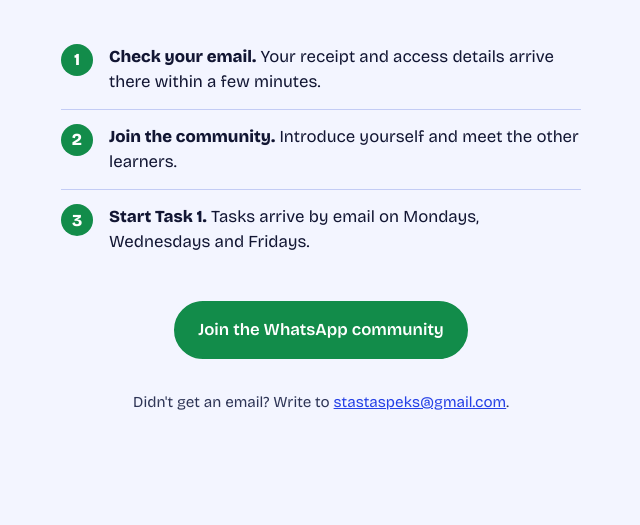
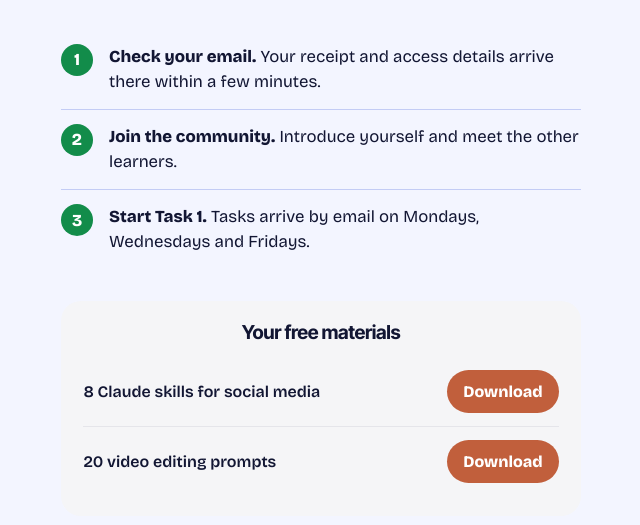
Before and after one commit to Matra888/stastaspeks-site, a plain HTML site: page blackfriday/thanks/index.html in a window 1280 px wide. Shown: the part 275-800 px from the top of the page, without its empty margins (319-959 px from the left). Drawn offline with nearby package versions, Linux system fonts and the light colour scheme.

Commit message:
Black Friday pages use the new payment link; thank-you page gets free materials block

```diff
--- a/blackfriday/thanks/index.html
+++ b/blackfriday/thanks/index.html
@@ -258,6 +258,13 @@
   .steps li { counter-increment: st; position: relative; padding: .9rem 0 .9rem 3rem; border-top: 1px solid var(--line); font-size: 1.05rem; }
   .steps li::before { content: counter(st); position: absolute; left: 0; top: .9rem; width: 2rem; height: 2rem; border-radius: 50%; background: var(--wa); color: #FFFFFF; font-weight: 800; display: flex; align-items: center; justify-content: center; }
   .steps li:first-child { border-top: 0; }
+
+  .free-box { margin: 2rem auto 0; max-width: 520px; text-align: left; background: var(--panel, #F5F5F7); border-radius: 20px; padding: 1.25rem 1.4rem; }
+  .free-box h2 { font-size: 1.2rem; margin: 0 0 .9rem; text-align: center; }
+  .free-item { display: flex; justify-content: space-between; align-items: center; gap: 12px; padding: .8rem 0; border-top: 1px solid #E5E5EA; }
+  .free-item:first-of-type { border-top: 0; }
+  .free-item span { font-weight: 600; }
+  .free-item a { background: #C15F3C; color: #FFFFFF; text-decoration: none; font-weight: 700; padding: .6rem 1rem; border-radius: 999px; white-space: nowrap; }
 </style>
 <link rel="icon" href="/favicon.ico" sizes="any">
 <link rel="icon" type="image/png" sizes="32x32" href="/favicon-32x32.png">
@@ -273,6 +280,11 @@
     <li><strong>Join the community.</strong> Introduce yourself and meet the other learners.</li>
     <li><strong>Start Task 1.</strong> Tasks arrive by email on Mondays, Wednesdays and Fridays.</li>
   </ol>
+  <section class="free-box" aria-labelledby="free-h">
+    <h2 id="free-h">Your free materials</h2>
+    <div class="free-item"><span>8 Claude skills for social media</span><a href="#" id="skillsLink">Download</a></div>
+    <div class="free-item"><span>20 video editing prompts</span><a href="#" id="promptsLink">Download</a></div>
+  </section>
   <p><a class="btn wa" href="https://chat.whatsapp.com/CxlTuUm6WCQ6ZPOVtBMsni" target="_blank" rel="noopener">Join the WhatsApp community</a></p>
   <p class="bf-note" style="margin-top:2rem">Didn't get an email? Write to <a href="mailto:stastaspeks@gmail.com">stastaspeks@gmail.com</a>.</p>
 </main>
```
Also changed, not shown: blackfriday-lv/index.html (+1 -1 lines), blackfriday-lv/welcome/index.html (+1 -1 lines), blackfriday/index.html (+1 -1 lines), blackfriday/welcome/index.html (+1 -1 lines).
